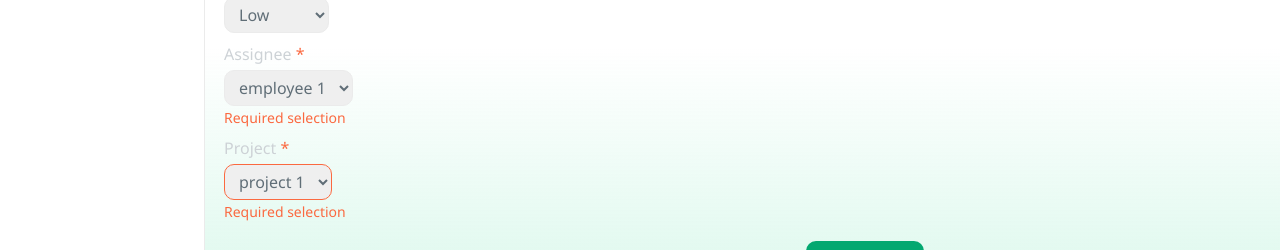
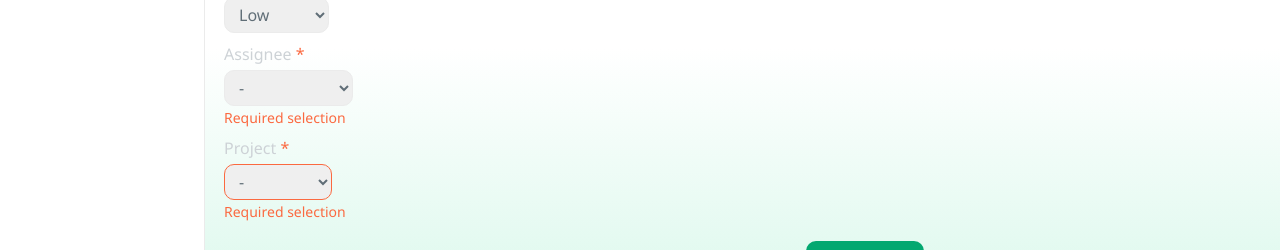
Before and after one commit to jsabram/Kanban-Board, a React (Create React App) app: page /Kanban-Board/create-task in a window 1280 px wide. Shown: the part 491-741 px from the top of the page. Built offline with nearby package versions, Linux system fonts and the light colour scheme.

Commit message:
Refactored common form styles to mixins for reusability

```diff
--- a/src/assets/scss/mixins.scss
+++ b/src/assets/scss/mixins.scss
@@ -1,4 +1,4 @@
-@use './colors.scss' as colors;
+@use './colors.scss' as *;
 
 @mixin flexbox($justify, $align, $direction) {
 	display: flex;
@@ -9,7 +9,7 @@
 
 @mixin link {
 	text-decoration: none;
-	color: map-get(colors.$colors, c_gray);
+	color: map-get($colors, c_gray);
 	transition: color 0.3s;
 }
 
@@ -20,11 +20,66 @@
 
 	&:hover {
 		.svg-light {
-			fill: map-get(colors.$colors, c_primary_medium);
+			fill: map-get($colors, c_primary_medium);
 		}
 
 		.svg-dark {
-			fill: map-get(colors.$colors, c_primary);
+			fill: map-get($colors, c_primary);
 		}
 	}
 }
+
+@mixin form {
+	@include flexbox(flex-start, flex-start, column);
+	max-width: 700px;
+}
+
+@mixin label {
+	margin-block-start: 1rem;
+	margin-block-end: 0.5rem;
+	color: map-get($colors, c_gray_light);
+
+	&:first-of-type {
+		margin-block-start: 0;
+	}
+
+	span {
+		color: map-get($colors, c_red);
+	}
+}
+
+@mixin input {
+	width: 100%;
+	padding: 0.5rem 1rem;
+	border: 1px solid map-get($colors, c_ash);
+	border-radius: 1rem;
+	outline: none;
+
+	&:focus {
+		border-color: map-get($colors, c_gray);
+	}
+}
+
+@mixin input-error {
+	border-color: map-get($colors, c_red);
+}
+
+@mixin error-msg {
+	margin-block-start: 0.2rem;
+	font-size: 1.2rem;
+	color: map-get($colors, c_red);
+
+	@media screen and (min-width: 992px) {
+		font-size: 1.4rem;
+	}
+}
+
+@mixin textarea {
+	height: 250px;
+	resize: none;
+}
+
+@mixin select {
+	width: auto;
+	cursor: pointer;
+}
--- a/src/components/layout/main/Main.scss
+++ b/src/components/layout/main/Main.scss
@@ -1,10 +1,10 @@
 @use '../../../assets/scss/colors.scss' as *;
 
 .main {
-	position: fixed;
+	position: absolute;
 	top: 57px;
 	right: 0;
-	bottom: 0;
+	min-height: calc(100vh - 57px);
 	left: calc(40px + 2rem);
 	padding: 1rem;
 	background: map-get($colors, c_primary_gradient);
--- a/src/components/page-coponents/CreateTask.scss
+++ b/src/components/page-coponents/CreateTask.scss
@@ -2,53 +2,30 @@
 @use '../../assets/scss/mixins.scss' as *;
 
 .create {
-	@include flexbox(flex-start, flex-start, column);
-	max-width: 700px;
+	@include form;
 
 	&__label {
-		margin-block-start: 1rem;
-		margin-block-end: 0.5rem;
-		color: map-get($colors, c_gray_light);
-
-		&:first-of-type {
-			margin-block-start: 0;
-		}
-
-		&--asterisk {
-			color: map-get($colors, c_red);
-		}
+		@include label;
 	}
 
 	&__input {
-		width: 100%;
-		padding: 0.5rem 1rem;
-		border: 1px solid map-get($colors, c_ash);
-		border-radius: 1rem;
-		outline: none;
-
-		&:focus {
-			border-color: map-get($colors, c_gray);
-		}
+		@include input;
 
 		&--error {
-			border-color: map-get($colors, c_red);
+			@include input-error;
 		}
 
 		&--textarea {
-			height: 250px;
-			resize: none;
+			@include textarea;
 		}
 
 		&--select {
-			width: auto;
-			cursor: pointer;
+			@include select;
 		}
 	}
 
 	&__error-msg {
-		margin-block-start: 0.2rem;
-		font-size: 1.2rem;
-		color: map-get($colors, c_red);
+		@include error-msg;
 	}
 
 	&__btn {
@@ -56,11 +33,3 @@
 		margin: 2rem 0 0 auto;
 	}
 }
-
-@media screen and (min-width: 992px) {
-	.create {
-		&__error-msg {
-			font-size: 1.4rem;
-		}
-	}
-}
--- a/src/components/page-coponents/CreateTask.tsx
+++ b/src/components/page-coponents/CreateTask.tsx
@@ -37,6 +37,9 @@ const CreateTask = () => {
 				Assignee <span className='create__label--asterisk'>*</span>
 			</label>
 			<select id='assignee' className='create__input create__input--select'>
+				<option value='0' hidden>
+					-
+				</option>
 				<option value='1'>employee 1</option>
 				<option value='2'>employee 2</option>
 				<option value='3'>employee 3</option>
@@ -45,7 +48,13 @@ const CreateTask = () => {
 			<label className='create__label' htmlFor='project'>
 				Project <span className='create__label--asterisk'>*</span>
 			</label>
-			<select id='project' className='create__input create__input--select  create__input--error'>
+			<select
+				id='project'
+				className='create__input create__input--select  create__input--error'
+			>
+				<option value='0' hidden>
+					-
+				</option>
 				<option value='1'>project 1</option>
 				<option value='2'>project 2</option>
 				<option value='3'>project 3</option>
```
